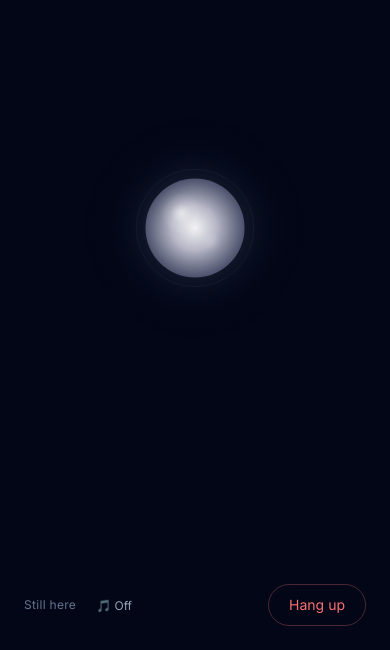
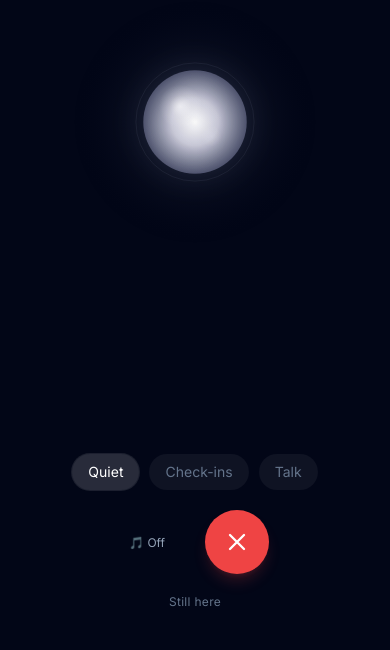
Before and after one commit to dkennedy1984/still-here, a Next.js app in the folder apps/web/: page /call in a window 390 px wide. Shown: the part 194-844 px from the top of the page. Built offline with nearby package versions, Linux system fonts and the light colour scheme.

Commit message:
feat: phone-call style call screen with always-visible controls

```diff
--- a/apps/web/src/app/call/page.tsx
+++ b/apps/web/src/app/call/page.tsx
@@ -1,127 +1,93 @@
-"use client";
-
-import { useState, useEffect, useCallback, useRef, Suspense } from "react";
-import { useSearchParams, useRouter } from "next/navigation";
-import { useAudioSession } from "@/hooks/useAudioSession";
-import { PresenceOrb } from "@/components/PresenceOrb";
-import { AmbientNoise } from "@/components/AmbientNoise";
+'use client';
+import { Suspense } from 'react';
+import { useSearchParams, useRouter } from 'next/navigation';
+import { useState, useEffect, useRef, useCallback } from 'react';
+import { useAudioSession } from '../../hooks/useAudioSession';
+import { PresenceOrb } from '../../components/PresenceOrb';
+import { AmbientNoise } from '../../components/AmbientNoise';
 
 function CallPageInner() {
-  const searchParams = useSearchParams();
+  const params = useSearchParams();
   const router = useRouter();
-  const callId = searchParams.get("callId") || "";
-  const ticket = searchParams.get("ticket") || "";
-
-  const [presenceStyle, setPresenceStyle] = useState<"quiet" | "check-ins" | "talk">("check-ins");
-
-  // isAudioPlaying is driven by actual browser AudioBufferSource playback events,
-  // not server messages — so the orb stays green for the exact duration
-  // the user hears audio, no matter how many chunks there are.
+  const callId = params?.get('callId') ?? '';
+  const ticket = params?.get('ticket') ?? '';
+  const [presenceStyle, setPresenceStyle] = useState('quiet');
   const [isAudioPlaying, setIsAudioPlaying] = useState(false);
   const [ambientSound, setAmbientSound] = useState('off');
+  const wasConnected = useRef(false);
 
   const { state, hangup, changeStyle } = useAudioSession({
     callId,
     wsTicket: ticket,
     onAudioStart: () => setIsAudioPlaying(true),
     onAudioEnd: () => setIsAudioPlaying(false),
-    onAmbientControl: (sound) => setAmbientSound(sound),
+    onAmbientControl: (sound: string) => setAmbientSound(sound),
   });
 
-  const [showOverlay, setShowOverlay] = useState(false);
-
-  // Auto-hide overlay after 4 seconds
   useEffect(() => {
-    if (!showOverlay) return;
-    const timer = setTimeout(() => setShowOverlay(false), 4000);
-    return () => clearTimeout(timer);
-  }, [showOverlay]);
-
-  // Only navigate to /post-call when ended AND we were previously connected
-  // This prevents a remount/failed connection attempt from bouncing the user away
-  const wasConnected = useRef(false);
-  useEffect(() => {
-    if (state.status === "connected") {
-      wasConnected.current = true;
-      console.log("[call/page] status=connected, wasConnected set to true");
-    }
-    if (state.status === "ended" && wasConnected.current) {
-      router.push("/post-call");
+    if (state.status === 'connected') wasConnected.current = true;
+    if (state.status === 'ended' && wasConnected.current) {
+      router.push('/post-call');
     }
   }, [state.status, router]);
 
-  const handleHangup = useCallback(() => {
-    hangup();
-    router.push("/post-call");
-  }, [hangup, router]);
+  const handleStyleChange = useCallback((style: string) => {
+    setPresenceStyle(style);
+    changeStyle(style);
+  }, [changeStyle]);
 
-  const toggleOverlay = useCallback(() => {
-    setShowOverlay((prev) => !prev);
-  }, []);
-
-  // orbState is driven by actual audio playback — green = AI is speaking in real-time
-  const orbState = isAudioPlaying ? "speaking" : state.status === "connected" ? "listening" : "idle";
+  const orbState = isAudioPlaying ? 'speaking'
+    : (state.agentState === 'LISTENING' || state.agentState === 'THINKING') ? 'listening'
+    : 'idle';
 
   return (
-    <main
-      className="relative flex flex-col items-center justify-center h-[100dvh] bg-slate-950 overflow-hidden"
-      onClick={toggleOverlay}
-    >
-      {/* Orb - centred */}
-      <div className="flex items-center justify-center">
+    <main className="flex flex-col h-[100dvh] bg-slate-950 overflow-hidden select-none">
+
+      {/* Upper section — orb */}
+      <div className="flex-1 flex items-center justify-center">
         <PresenceOrb state={orbState} size="lg" />
       </div>
 
-      {/* Tap overlay - presence style buttons - only shows on tap */}
-      {showOverlay && (
-        <div className="absolute inset-x-0 bottom-24 flex flex-col items-center gap-4 px-6 z-30"
-             onClick={e => e.stopPropagation()}>
+      {/* Lower section — controls */}
+      <div className="pb-10 pt-4 px-6 flex flex-col items-center gap-5">
+
+        {/* Presence style pills */}
+        <div className="flex gap-2.5">
+          {[
+            { key: 'quiet', label: 'Quiet' },
+            { key: 'check-ins', label: 'Check-ins' },
+            { key: 'talk', label: 'Talk' },
+          ].map(s => (
+            <button
+              key={s.key}
+              onClick={() => handleStyleChange(s.key)}
+              className={`px-4 py-2 rounded-full text-sm transition-all duration-200 ${
+                presenceStyle === s.key
+                  ? 'bg-white/15 text-white ring-1 ring-white/10'
+                  : 'bg-white/5 text-slate-500 hover:text-slate-300'
+              }`}
+            >
+              {s.label}
+            </button>
+          ))}
+        </div>
+
+        {/* Action row — ambient + hang up */}
+        <div className="flex items-center gap-8">
+          <AmbientNoise disabled={state.status === 'ended'} externalSound={ambientSound} />
           <button
             onClick={hangup}
-            className="px-8 py-2.5 rounded-full border border-red-400/40 bg-red-400/10 text-red-400 text-sm font-medium hover:bg-red-400/20 active:scale-95 transition-all duration-150"
+            className="w-16 h-16 rounded-full bg-red-500 flex items-center justify-center hover:bg-red-600 active:scale-90 transition-all duration-150 shadow-lg shadow-red-500/20"
           >
-            Hang up
+            <svg className="w-7 h-7 text-white" fill="none" viewBox="0 0 24 24" stroke="currentColor" strokeWidth={2}>
+              <path strokeLinecap="round" strokeLinejoin="round" d="M6 18L18 6M6 6l12 12" />
+            </svg>
           </button>
-          <div className="flex gap-3">
-            <button onClick={() => { changeStyle('quiet'); setPresenceStyle('quiet'); setShowOverlay(false); }}
-              className="px-4 py-2.5 rounded-full bg-white/10 text-white text-sm hover:bg-white/15 transition-colors">
-              Quiet
-            </button>
-            <button onClick={() => { changeStyle('check-ins'); setPresenceStyle('check-ins'); setShowOverlay(false); }}
-              className="px-4 py-2.5 rounded-full bg-white/10 text-white text-sm hover:bg-white/15 transition-colors">
-              Check-ins
-            </button>
-            <button onClick={() => { changeStyle('talk'); setPresenceStyle('talk'); setShowOverlay(false); }}
-              className="px-4 py-2.5 rounded-full bg-white/10 text-white text-sm hover:bg-white/15 transition-colors">
-              Talk
-            </button>
-          </div>
         </div>
-      )}
 
-      {/* Status indicator */}
-      {state.status === "connecting" && (
-        <p className="absolute bottom-8 text-slate-500 text-sm">Connecting...</p>
-      )}
-      {state.remainingSeconds !== null && state.remainingSeconds <= 60 && (
-        <p className="absolute bottom-8 text-slate-400 text-sm">
-          {state.remainingSeconds}s remaining
-        </p>
-      )}
+        {/* Status */}
+        <span className="text-xs text-slate-500 tracking-wide">Still here</span>
 
-      {/* ALWAYS VISIBLE footer - hang up + ambient + status */}
-      <div className="fixed bottom-0 left-0 right-0 flex justify-between items-center px-6 pb-6 pt-3 z-50"
-           onClick={e => e.stopPropagation()}>
-        <div className="flex items-center gap-3">
-          <span className="text-xs text-slate-500 tracking-wide">Still here</span>
-          <AmbientNoise disabled={state.status === 'ended'} externalSound={ambientSound} />
-        </div>
-        <button
-          onClick={handleHangup}
-          className="px-5 py-2.5 rounded-full border border-red-400/30 text-red-400 text-sm hover:bg-red-400/10 active:scale-95 transition-all duration-150"
-        >
-          Hang up
-        </button>
       </div>
     </main>
   );
@@ -129,7 +95,7 @@ function CallPageInner() {
 
 export default function CallPage() {
   return (
-    <Suspense>
+    <Suspense fallback={<div className="h-[100dvh] bg-slate-950" />}>
       <CallPageInner />
     </Suspense>
   );
```
